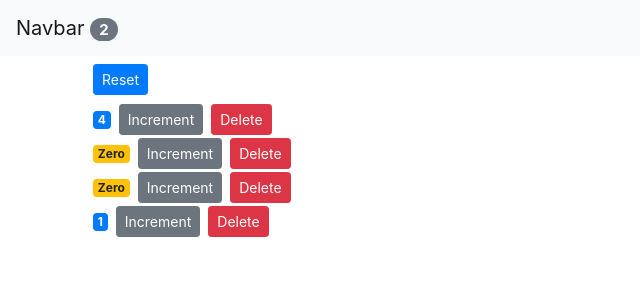
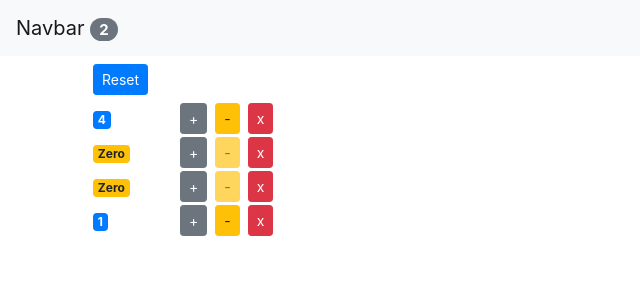
Before and after one commit to TedLivist/counter-app, a React (Create React App) app: page / in a window 1280 px wide. Shown: the top 300 px of the page, without its empty margins (0-640 px from the left). Built offline with nearby package versions, Linux system fonts and the light colour scheme.

Commit message:
Add decrement button and functionality

```diff
--- a/src/App.js
+++ b/src/App.js
@@ -27,7 +27,15 @@
     const index = counters.indexOf(counter)
     counters[index] = {...counter};
     counters[index].value++;
-    this.setState({ counters })
+    this.setState({ counters });
+  }
+
+  handleDecrement = (counter) => {
+    const counters = [...this.state.counters];
+    const index = counters.indexOf(counter);
+    counters[index] = {...counter};
+    counters[index].value--;
+    this.setState({counters});
   }
 
   handleDelete = counterId => {
@@ -54,6 +62,7 @@
             counters={this.state.counters}
             onReset={this.handleReset}
             onIncrement={this.handleIncrement}
+            onDecrement={this.handleDecrement}
             onDelete={this.handleDelete}/>
         </main>
       </React.Fragment>
--- a/src/components/counter.jsx
+++ b/src/components/counter.jsx
@@ -24,10 +24,15 @@
   render() {
     console.log('Counter - Rendered')
     return (
-      <div>
-        <span className={this.getBadgeClass()}>{this.formatCount()}</span>
-        <button onClick={() => this.props.onIncrement(this.props.counter)} className="btn btn-secondary btn-sm">Increment</button>
-        <button onClick={() => this.props.onDelete(this.props.counter.id)} className="btn ml-2 btn-danger btn-sm">Delete</button>
+      <div className="row">
+        <div className="col-1">
+          <span className={this.getBadgeClass()}>{this.formatCount()}</span>
+        </div>
+        <div className="col">
+          <button onClick={() => this.props.onIncrement(this.props.counter)} className="btn btn-secondary btn-sm">+</button>
+          <button onClick={() => this.props.onDecrement(this.props.counter)} className="btn ml-2 btn-warning btn-sm" disabled={this.checkZero()}>-</button>
+          <button onClick={() => this.props.onDelete(this.props.counter.id)} className="btn ml-2 btn-danger btn-sm">x</button>
+        </div>
       </div>
     );
   }
@@ -43,6 +48,11 @@
     return value === 0 ? 'Zero' : value;
   }
 
+  checkZero() {
+    const { value } = this.props.counter;
+    return value === 0 ? true : false;
+  }
+
 }
 
 export default Counter;
--- a/src/components/counters.jsx
+++ b/src/components/counters.jsx
@@ -5,7 +5,7 @@
   render() {
     console.log('Counters - Rendered')
 
-    const { onReset, counters, onDelete, onIncrement } = this.props
+    const { onReset, counters, onDelete, onIncrement, onDecrement } = this.props
     return (
       <div>
         <button onClick={onReset} className="btn btn-primary btn-sm m-2">Reset</button>
@@ -13,6 +13,7 @@
           <Counter key={counter.id}
             onDelete={onDelete}
             onIncrement={onIncrement}
+            onDecrement={onDecrement}
             counter={counter} />)}
       </div>
     );
```
